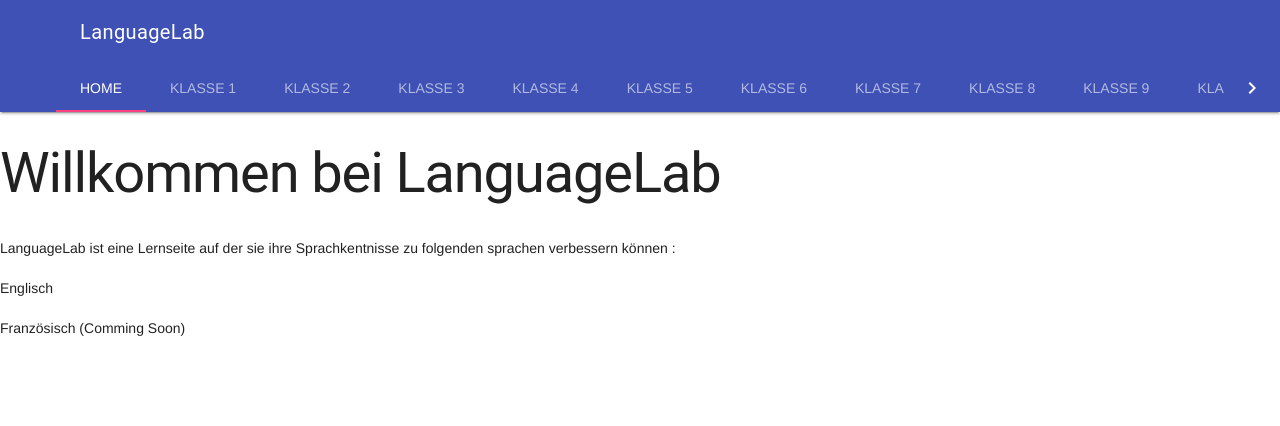
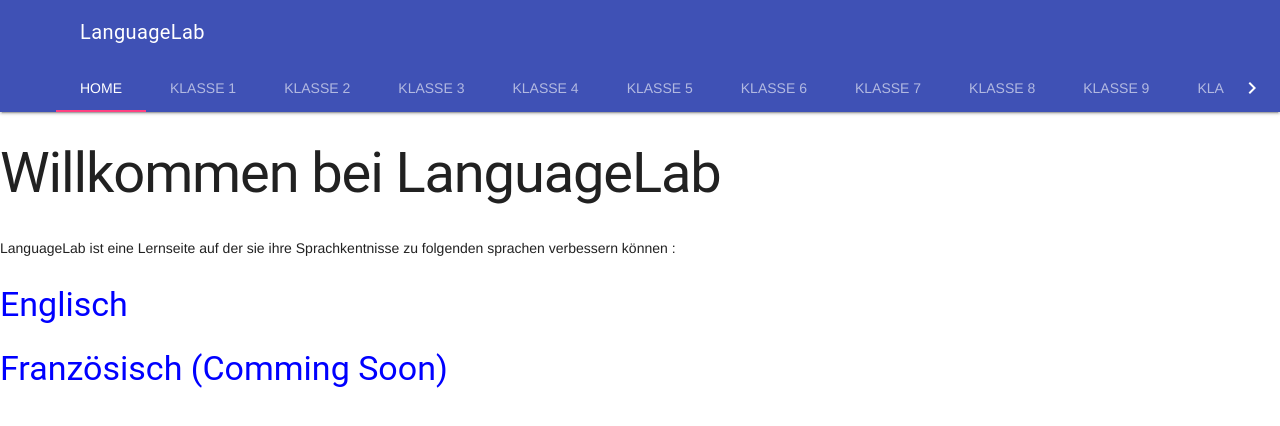
Before and after one commit to SembiaStudios/VP, a plain HTML site: page index.html in a window 1280 px wide. Drawn offline with nearby package versions, Linux system fonts and the light colour scheme.

Commit message:
Update index.html

```diff
--- a/index.html
+++ b/index.html
@@ -48,8 +48,8 @@
         <div class="page-content">
             <h1>Willkommen bei LanguageLab</h1>
             <p>LanguageLab ist eine Lernseite auf der sie ihre Sprachkentnisse zu folgenden sprachen verbessern können : </p>
-            <p id="language-list-color-1"> Englisch </p>
-            <p id="language-list-color-1"> Französisch (Comming Soon) </p>
+            <h3 class="language-list-color-1"> Englisch </h3>
+            <h3 class="language-list-color-1"> Französisch (Comming Soon) </h3>
         </div>
       </section>
       <section class="mdl-layout__tab-panel" id="scroll-tab-1">
```
